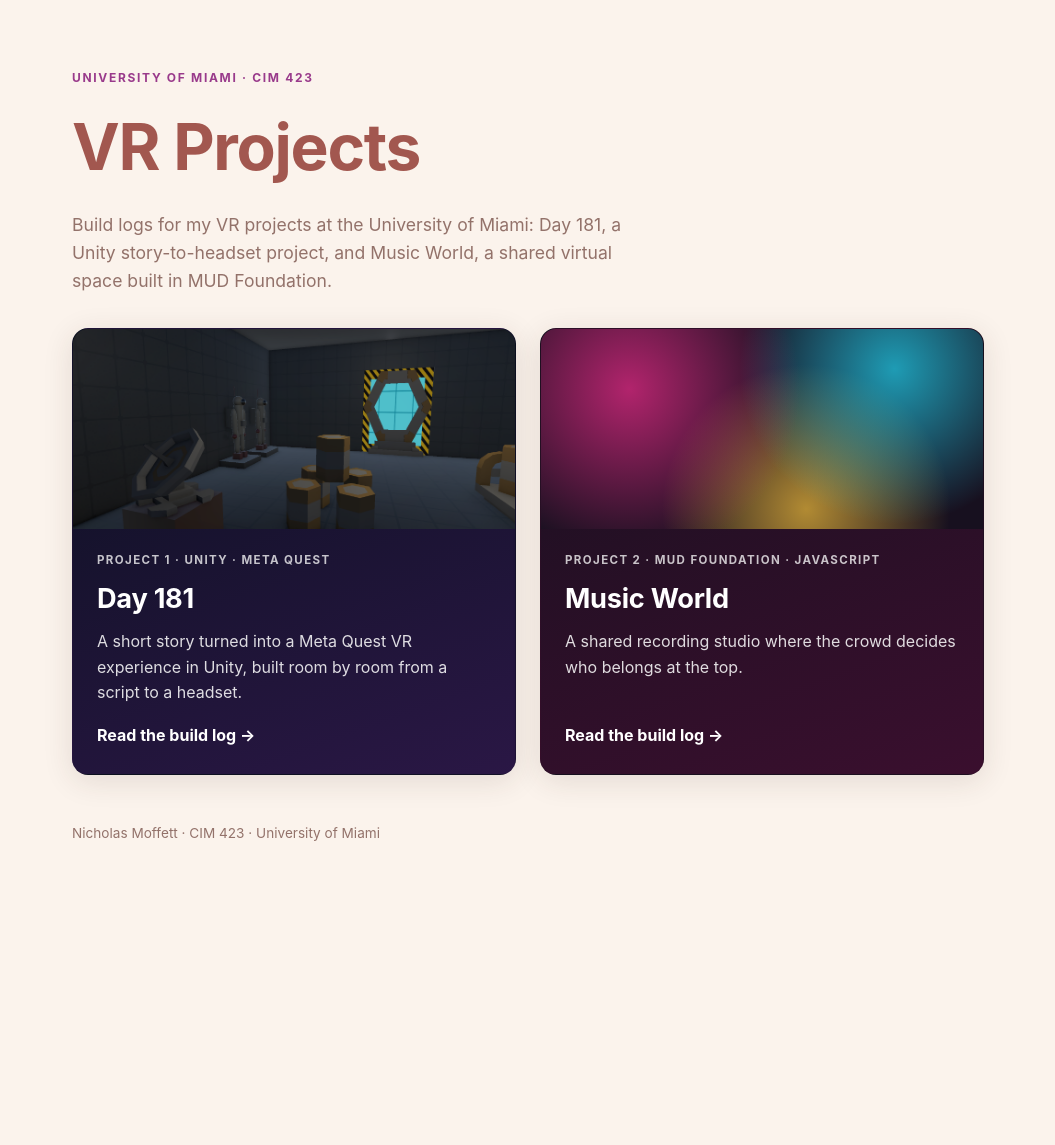
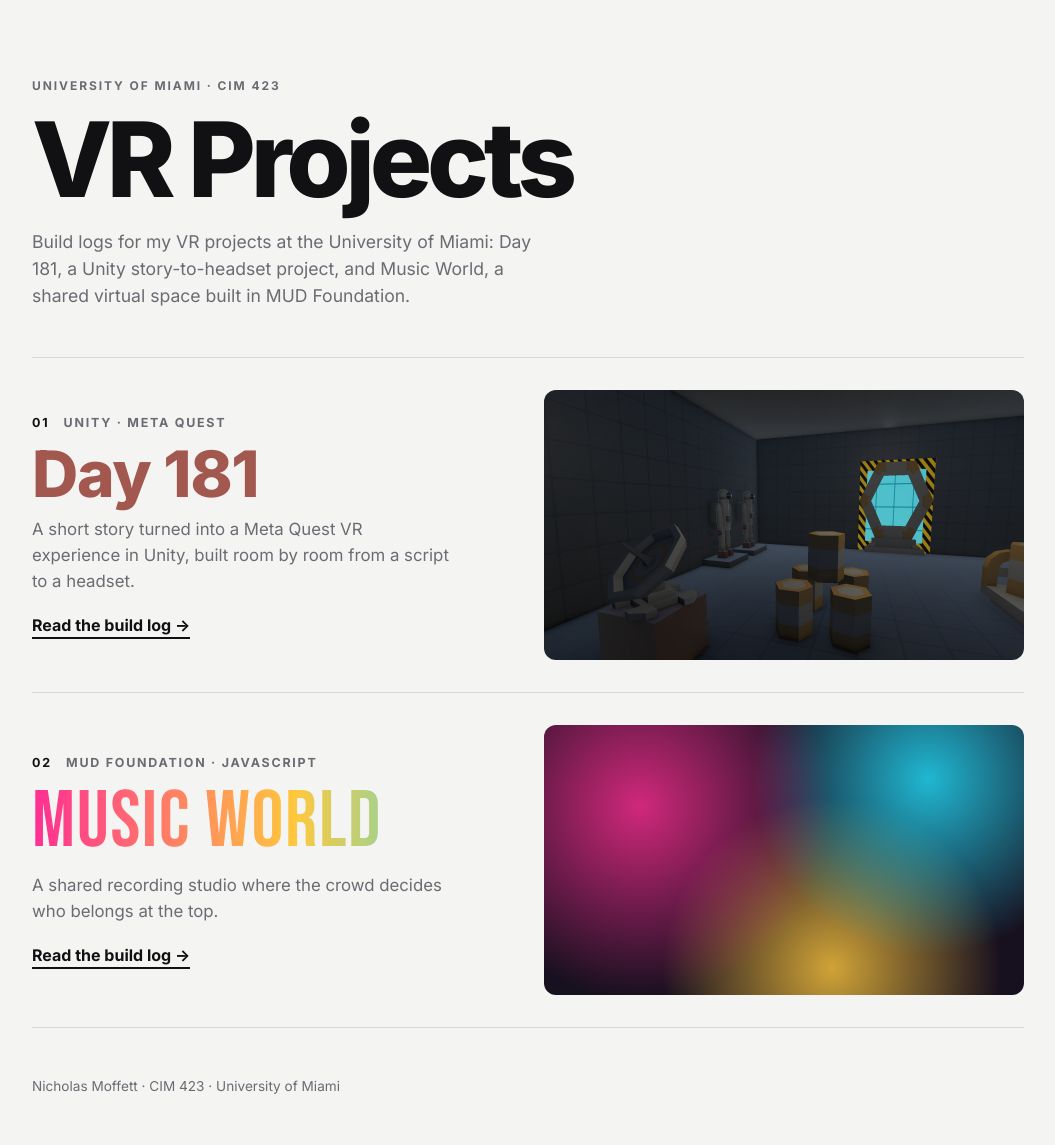
Before and after one commit to moff05/cim423-3d-world, a Jekyll site: the page built from index.md, in a window 1280 px wide. Shown: the whole page, without its empty margins (112-1167 px from the left). Built offline with Jekyll 4.4.1, drawn with Linux system fonts in a browser that asks for light colours; before the commit the page ends 900 px from its top, so only the background shows below that.

Commit message:
Home: neutral editorial index so each project keeps its own personality
Co-Authored-By: Claude Sonnet 5.5 <noreply@anthropic.com>

```diff
--- a/_layouts/home.html
+++ b/_layouts/home.html
@@ -5,6 +5,7 @@
 <meta name="viewport" content="width=device-width, initial-scale=1">
 <title>VR Projects | Nicholas Moffett</title>
 <meta name="description" content="{{ site.description }}">
+<link rel="stylesheet" href="https://fonts.googleapis.com/css2?family=Bebas+Neue&family=Inter:wght@400;500;700;800&display=swap">
 <link rel="stylesheet" href="/assets/css/home.css">
 </head>
 <body>
@@ -15,14 +16,14 @@
 </header>
 <main class="cards">
   {% assign projs = site.projects | sort: "order" %}
-  {% for p in projs %}
+  {% for p in projs %}{% assign n = forloop.index %}
   <a class="card theme-{{ p.theme }}" href="{{ p.url }}">
     <div class="card-art"{% if p.thumb %} style="background-image:url('{{ p.thumb }}')"{% endif %}></div>
     <div class="card-body">
-      <span class="card-kicker">{{ p.slug_label }} · {{ p.meta }}</span>
+      <span class="card-kicker"><b>0{{ n }}</b> {{ p.meta }}</span>
       <h2>{{ p.title }}</h2>
       <p>{{ p.tagline }}</p>
-      <span class="card-go">Read the build log →</span>
+      <span class="card-go">Read the build log <i>→</i></span>
     </div>
   </a>
   {% endfor %}
--- a/assets/css/home.css
+++ b/assets/css/home.css
@@ -1,25 +1,30 @@
-:root { --bg:#FBF3EC; --text:#3B2A26; --muted:#93726A; --rule:#E9D2C4; --purple:#993A8B; --rust:#A2574F; }
-* { box-sizing: border-box; }
-body { margin:0; background:var(--bg); color:var(--text); font-family:-apple-system,BlinkMacSystemFont,"Segoe UI",Helvetica,Arial,sans-serif; line-height:1.6; }
-header, .cards, footer { max-width: 960px; margin: 0 auto; padding: 0 1.5rem; }
-header { padding-top: 4rem; padding-bottom: 2rem; }
-.eyebrow { font-size:.75rem; font-weight:700; letter-spacing:.14em; text-transform:uppercase; color:var(--purple); }
-h1 { font-size:clamp(2.5rem,7vw,4rem); margin:.4rem 0 .8rem; letter-spacing:-.02em; color:var(--rust); }
-header p { color:var(--muted); max-width:560px; font-size:1.1rem; margin:0; }
-.cards { display:grid; grid-template-columns:repeat(auto-fit,minmax(300px,1fr)); gap:1.5rem; padding-bottom:3rem; }
-.card { display:flex; flex-direction:column; border-radius:16px; overflow:hidden; text-decoration:none; color:#fff; border:1px solid rgba(0,0,0,.08); box-shadow:0 6px 30px rgba(59,38,30,.12); transition:transform .2s; }
-.card:hover { transform:translateY(-4px); }
-.card-art { height:200px; background-size:cover; background-position:center; }
-.card-body { padding:1.4rem 1.5rem 1.6rem; flex:1; display:flex; flex-direction:column; gap:.5rem; }
-.card-kicker { font-size:.72rem; font-weight:700; letter-spacing:.12em; text-transform:uppercase; opacity:.75; }
-.card h2 { margin:0; font-size:1.7rem; letter-spacing:-.01em; }
-.card p { margin:0; opacity:.85; flex:1; }
-.card-go { font-weight:700; margin-top:.6rem; }
-.card.theme-space { background:linear-gradient(160deg,#0b1020,#2a1745); }
-.card.theme-space .card-art { background-color:#0b1020; }
-.card.theme-music { background:linear-gradient(160deg,#17101f,#3a0f2e); }
+:root { --bg:#f4f4f2; --ink:#111114; --muted:#6b6b73; --line:#d9d9d4; }
+* { box-sizing:border-box; }
+body { margin:0; background:var(--bg); color:var(--ink); font-family:Inter,-apple-system,Helvetica,Arial,sans-serif; line-height:1.55; }
+header, .cards, footer { max-width:1040px; margin:0 auto; padding:0 1.5rem; }
+header { padding-top:4.5rem; padding-bottom:3rem; }
+.eyebrow { font-size:.75rem; font-weight:700; letter-spacing:.16em; text-transform:uppercase; color:var(--muted); }
+h1 { font-size:clamp(3rem,10vw,6.5rem); font-weight:800; letter-spacing:-.05em; line-height:.95; margin:.8rem 0 1.2rem; }
+header p { color:var(--muted); max-width:520px; font-size:1.1rem; margin:0; }
+.cards { padding-bottom:3rem; }
+.card { display:grid; grid-template-columns:1fr 1fr; gap:2rem; align-items:center; padding:2rem 0; border-top:1px solid var(--line); color:inherit; text-decoration:none; }
+.card:last-child { border-bottom:1px solid var(--line); }
+.card-art { order:2; aspect-ratio:16/9; border-radius:12px; background-size:cover; background-position:center; transition:transform .3s; }
+.card:hover .card-art { transform:scale(1.02); }
+.card-kicker { font-size:.78rem; font-weight:700; letter-spacing:.14em; text-transform:uppercase; color:var(--muted); display:block; }
+.card-kicker b { color:var(--ink); margin-right:.6rem; }
+.card h2 { margin:.6rem 0; font-size:clamp(2.4rem,6vw,4rem); line-height:1; }
+.card p { margin:0 0 1.2rem; color:var(--muted); font-size:1.05rem; max-width:420px; }
+.card-go { font-weight:700; border-bottom:2px solid var(--ink); padding-bottom:2px; }
+.card-go i { font-style:normal; display:inline-block; transition:transform .2s; }
+.card:hover .card-go i { transform:translateX(5px); }
+/* each project's title keeps its own personality */
+.card.theme-space h2 { color:#A2574F; letter-spacing:-.02em; font-weight:800; }
+.card.theme-music h2 { font-family:"Bebas Neue",Impact,sans-serif; font-weight:400; letter-spacing:.02em; font-size:clamp(3rem,7.5vw,5rem);
+  background:linear-gradient(90deg,#ff2e93,#ffc83d 55%,#22e1ff); -webkit-background-clip:text; background-clip:text; color:transparent; }
 .card.theme-music .card-art { background:
-  radial-gradient(circle at 20% 30%,#ff2e93aa,transparent 45%),
-  radial-gradient(circle at 80% 20%,#22e1ffaa,transparent 40%),
-  radial-gradient(circle at 60% 90%,#ffc83daa,transparent 45%), #17101f; }
+  radial-gradient(circle at 20% 30%,#ff2e93cc,transparent 45%),
+  radial-gradient(circle at 80% 20%,#22e1ffcc,transparent 40%),
+  radial-gradient(circle at 60% 90%,#ffc83dcc,transparent 45%), #17101f; }
 footer { padding-bottom:3rem; color:var(--muted); font-size:.85rem; }
+@media (max-width:720px) { .card { grid-template-columns:1fr; gap:1rem; } .card-art { order:0; } }
```
